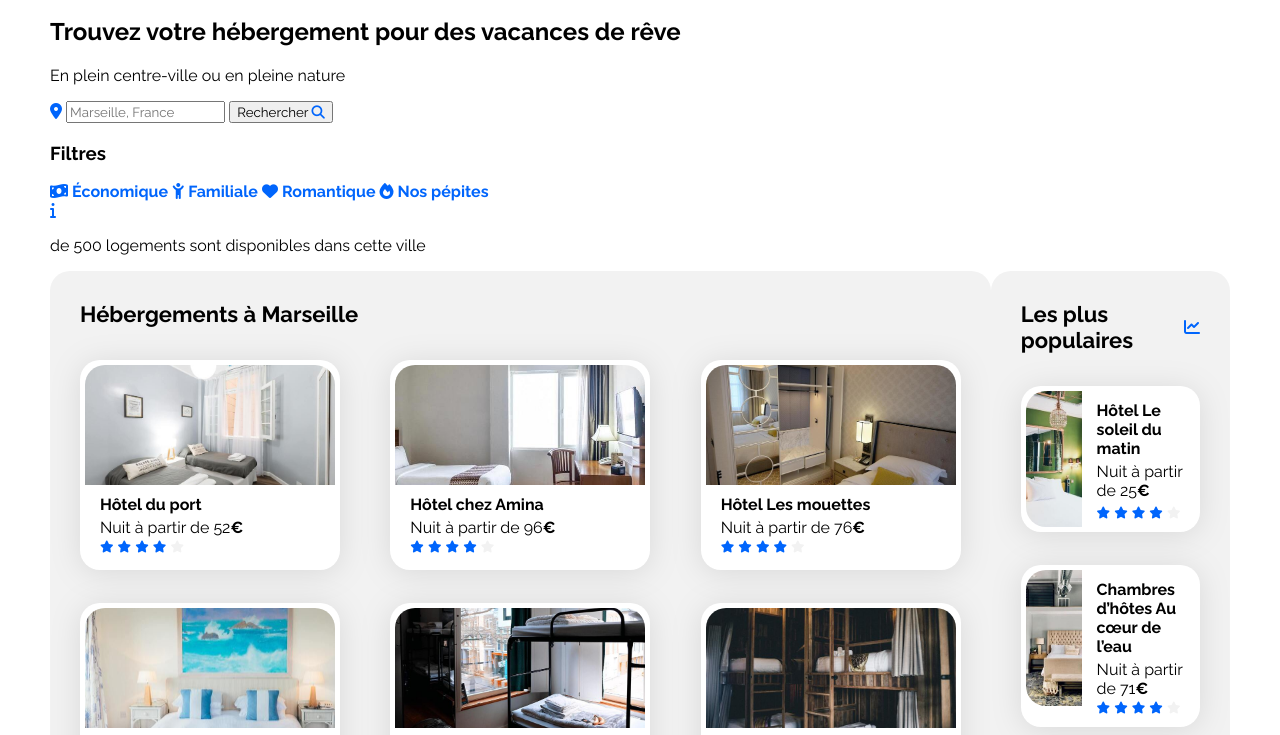
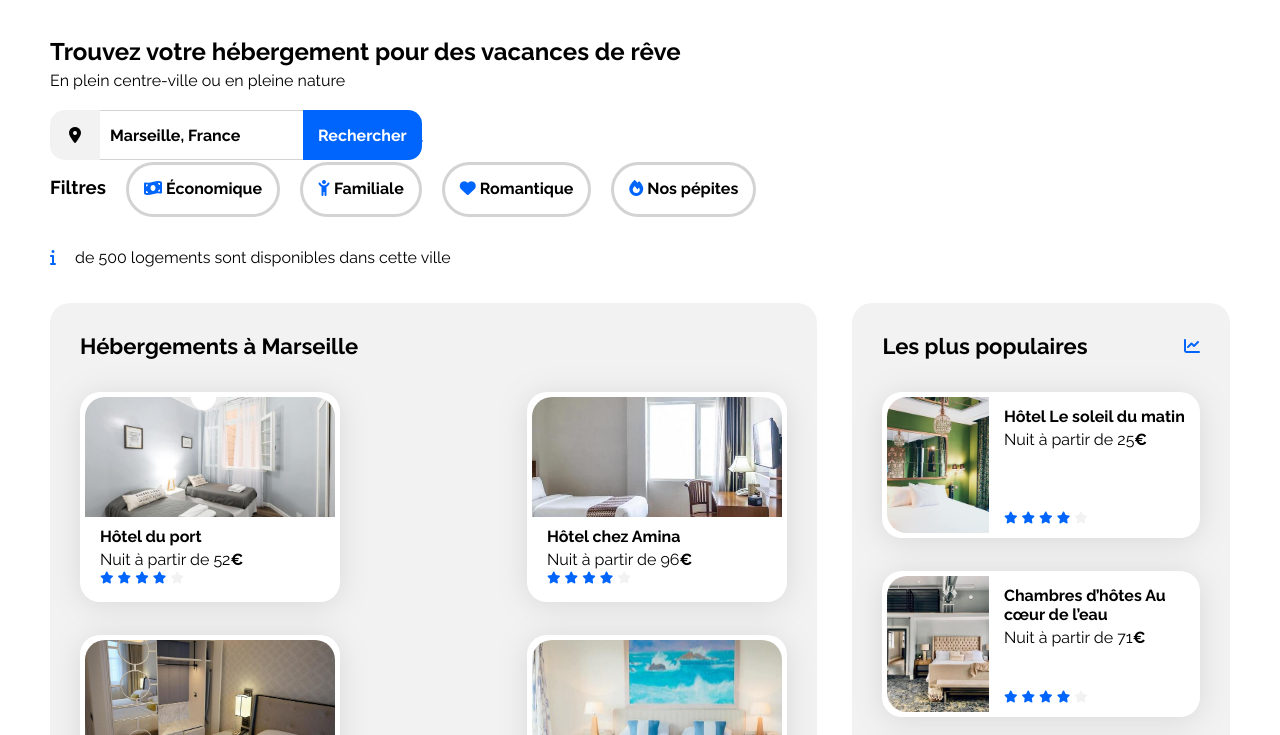
Before and after one commit to Y-kathy/Projet2-0C, a plain HTML site: page index.html in a window 1280 px wide. Shown: the part 45-780 px from the top of the page. Drawn offline with Linux system fonts and the light colour scheme.

Commit message:
Ajout de la section recherche, filtre et infos

```diff
--- a/css/style.css
+++ b/css/style.css
@@ -1,19 +1,15 @@
-/****** General ***********/
+/*********** General ***********/
 * {
-    font-family: 'Raleway', sans-serif;
+  font-family: "Raleway", sans-serif;
 }
 
 :root {
-    --main-color: #0065FC;
-    --main-bg-color: #F2F2F2;
-    --filter-bg-color: #DEEBFF;
-    --blue: #0065fc;
+  --main-color: #0065fc;
+  --main-bg-color: #f2f2f2;
   --light-blue: #deebff;
   --grey: lightgrey;
   --dark-grey: dimgrey;
-    --light-grey: #f2f2f2;
   --white: white;
-    --green-fluo: #39ff14;
   --black: #000000;
 }
 
@@ -46,7 +42,7 @@ a {
 }
 
 .card {
-    background-color: white;
+  background-color: var(--white);
   border-radius: 20px;
   padding: 5px;
   filter: drop-shadow(0px 3px 15px rgba(0, 0, 0, 0.1));
@@ -65,8 +61,9 @@ a {
 }
 
 .neutral-star {
-    color: var(--main-bg-color)
+  color: var(--main-bg-color);
 }
+
 /*********** Header ***********/
 .header {
   display: flex;
@@ -100,13 +97,136 @@ a {
 
 .little-menu:hover {
   padding-top: 20px;
-    color: var(--blue);
-    border-top: var(--blue);
+  color: var(--main-color);
+  border-top: var(--main-color);
   border-top-style: solid;
   border-top-width: 3px;
 }
 
-/****** Hebergements And Populaires ***********/
+
+/*********** Section de recherche ***********/
+.search-section {
+  height: 7%;
+  margin-top: 40px;
+}
+
+.search-section p, h2 {
+  margin-bottom: 5px;
+  margin-top: 5px;
+}
+
+.search-bar {
+  display: flex;
+  height: 50px;
+  margin-top: 20px;
+}
+
+.search-bar .fa-location-dot {
+  display: flex;
+  justify-content: center;
+  align-items: center;
+  color: var(--black);
+  background-color: var(--main-bg-color);
+  height: 100%;
+  width: 50px;
+  border-radius: 15px 0 0 15px;
+}
+
+.search-bar input {
+  border: 0px none var(--white);
+  border-top: 1px solid var(--grey);
+  border-bottom: 1px solid var(--grey);
+  font-size: 16px;
+  font-weight: bold;
+  padding-left: 10px;
+}
+
+form input::placeholder {
+  color: var(--black);
+  font-weight: bold;
+}
+
+form button {
+  color: var(--white);
+  background-color: var(--main-color);
+  cursor: pointer;
+  border: none;
+  border-radius: 0 14px 14px 0;
+  font-weight: bold;
+  font-size: 16px;
+  padding-right: 15px;
+  padding-left: 15px;
+}
+
+button .search-text {
+  position: relative;
+}
+
+button .fa-magnifying-glass {
+  position: absolute;
+}
+
+/*********** Filters ***********/
+.filters {
+  display: flex;
+  flex-direction: row;
+  padding-top: 18px;
+}
+
+.filters h3 {
+  margin-right: 20px;
+}
+
+.boutons-filtres {
+  display: flex;
+  flex-direction: row;
+}
+
+.fa-money-bill-wave,
+.fa-child-reaching,
+.fa-heart,
+.fa-fire {
+  border-style: solid;
+  border-color: var(--grey);
+  border-radius: 35px;
+  padding: 15px;
+  margin-top: 5px;
+  margin-right: 20px;
+}
+
+.fa-money-bill-wave:hover {
+  background-color: var(--light-blue);
+}
+
+.fa-child-reaching:hover {
+  background-color: var(--light-blue);
+}
+
+.fa-heart:hover {
+  background-color: var(--light-blue);
+}
+
+.fa-fire:hover {
+  background-color: var(--light-blue);
+}
+
+.btn-filter-text {
+  color: var(--black);
+}
+
+/********** Info **********/
+.icon-info {
+  display: flex;
+  align-items: center;
+  margin-top: 15px;
+  margin-bottom: 20px;
+}
+
+.fa-solid.fa-info {
+  min-width: 25px;
+}
+
+/********** Hébergements & Populaires **********/
 .hebergements-and-populaires {
   display: flex;
   justify-content: space-between;
@@ -115,14 +235,17 @@ a {
 .hebergements-and-populaires section {
   background-color: var(--main-bg-color);
   border-radius: 20px;
-    padding: 30px;
+  padding-inline: 30px;
   box-sizing: border-box;
+  padding-top: 30px;
+  padding-bottom: 10px;
 }
 
-/****** Hebergements ***********/
-.hebergements {
+/********** Hébergements **********/
+#hebergements {
   width: 65%;
 }
+
 .hebergements-title {
   display: flex;
   justify-content: space-between;
@@ -174,7 +297,8 @@ a {
   justify-content: space-between;
   box-sizing: border-box;
 }
-/****** Populaires ***********/
+
+/********** Populaires **********/
 .populaires {
   width: 32%;
 }
@@ -223,7 +347,7 @@ a {
 .footer {
   display: flex;
   flex-direction: row;
-  background-color: var(--light-grey);
+  background-color: var(--main-bg-color);
   margin-top: 60px;
 }
 
@@ -241,6 +365,7 @@ a {
   .hebergements-and-populaires {
     flex-direction: column;
   }
+
 
   .hebergements {
     width: 100%;
@@ -273,4 +398,3 @@ a {
 /* Small devices (phones, less than 768px) */
 @media (max-width: 767.98px) {
   /* ... */
-}
```
Lines whose indentation alone changed are shown as unchanged.
